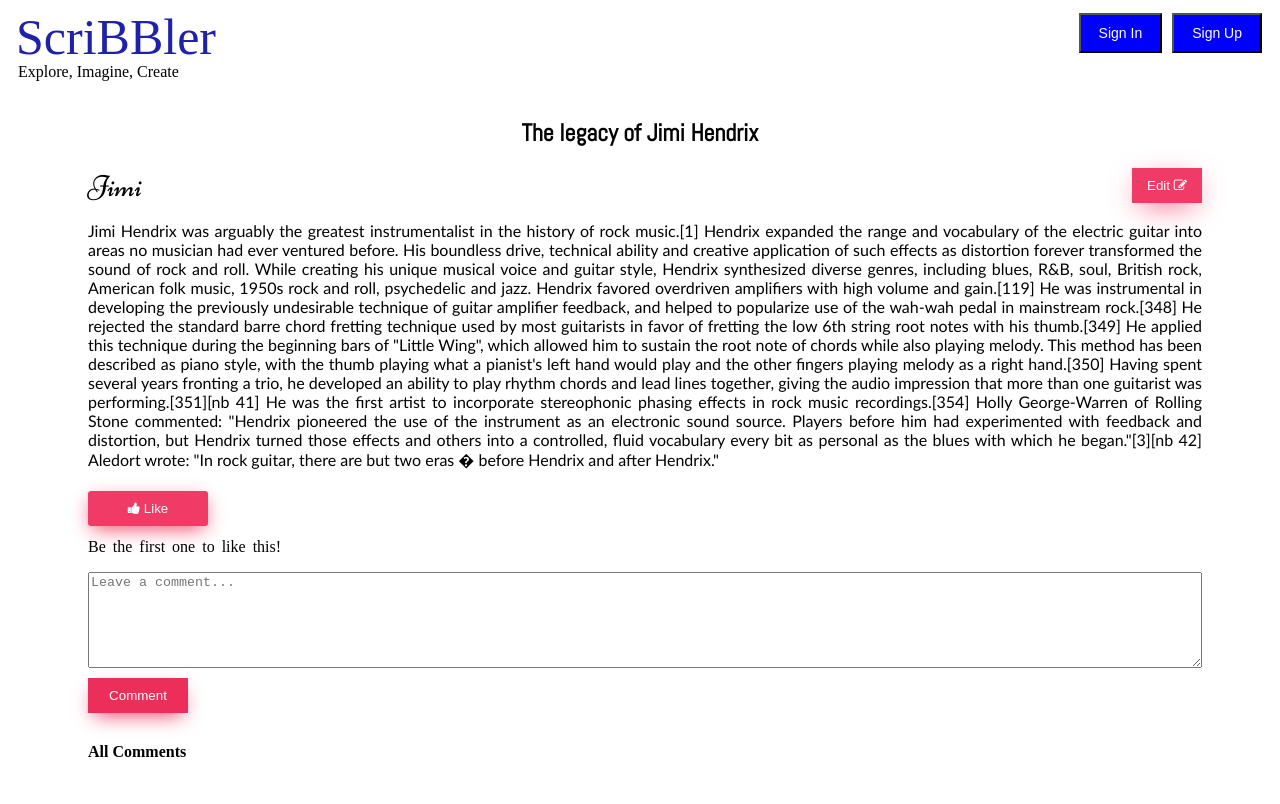
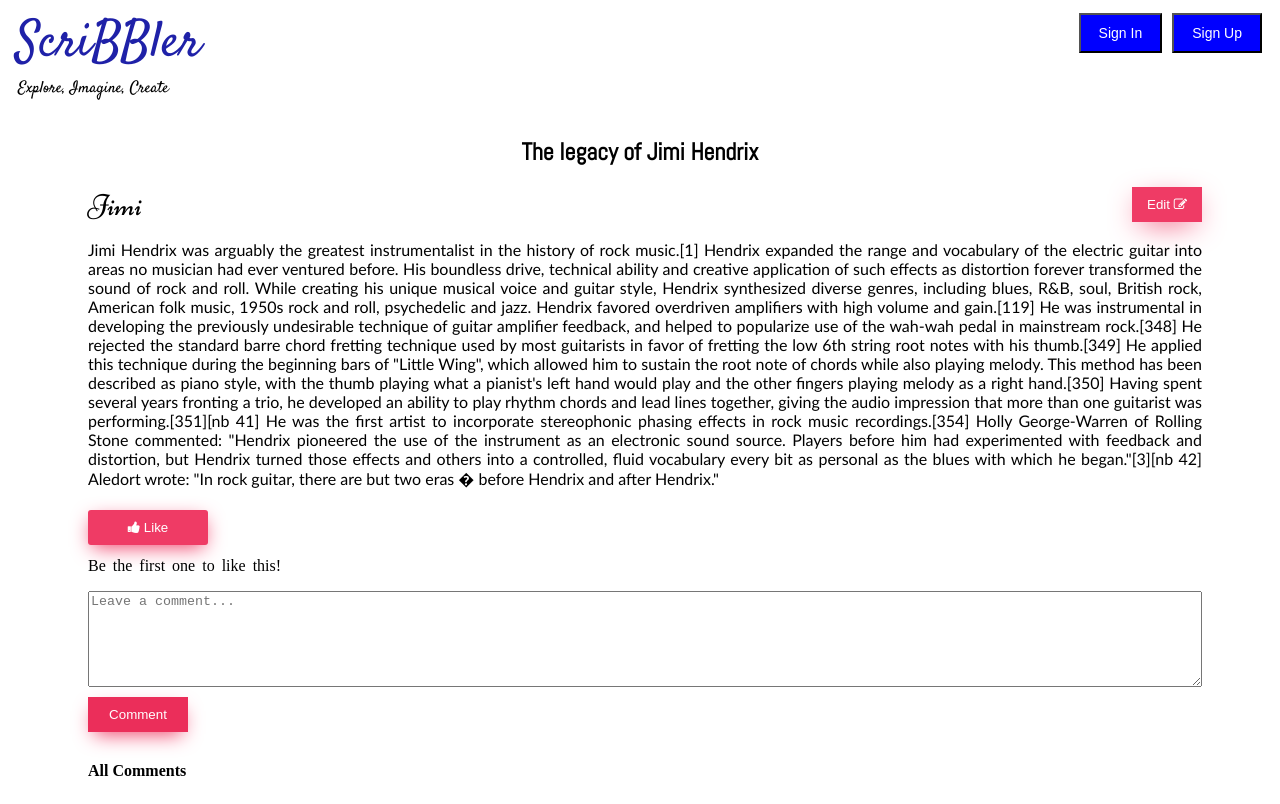
Before and after one commit to abhishekgbhat/Project-6, a plain HTML site: page html/post.html in a window 1280 px wide. Drawn offline with Linux system fonts and the light colour scheme; a script that the page names is missing.

Commit message:
bug fix:header sont style fix

```diff
--- a/css/header.css
+++ b/css/header.css
@@ -16,11 +16,14 @@ the title "ScriBBler" & the sub-heading below "ScriBBLer" */
    font-size: 50px;
    text-decoration: none;
    padding-left: 8px;
-}
+     font-family: 'Satisfy', cursive;
+
+ }
 .middleText{
     font-size: 16px;
     margin-top: -3px;
     padding-left: 10px;
+    font-family: 'Satisfy', cursive;
 }
 .modal {
   display: none;
```
